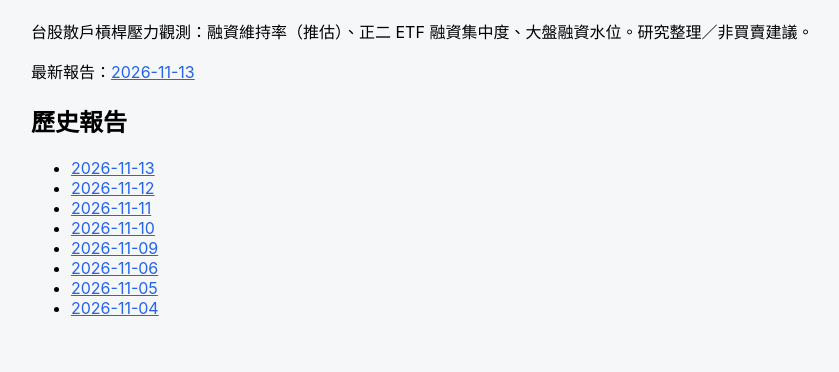
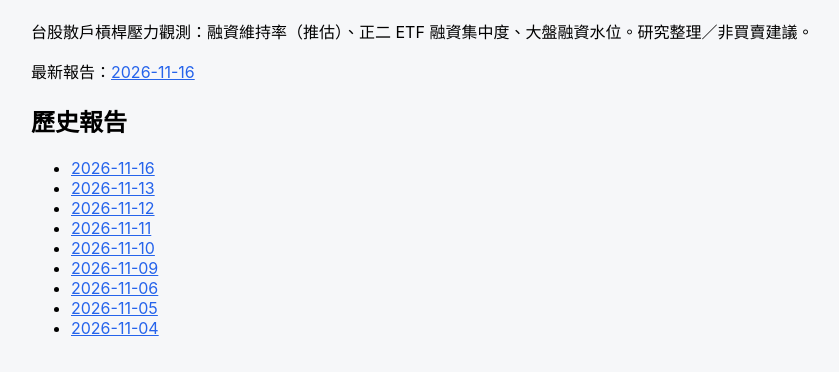
Before and after one commit to MasonLee3721/levradar, a plain HTML site: page index.html in a window 1280 px wide. Shown: the part 86-458 px from the top of the page, without its empty margins (179-1018 px from the left). Drawn offline with Linux system fonts and the light colour scheme.

Commit message:
levradar 20261116 (1/2)

```diff
--- a/index.html
+++ b/index.html
@@ -6,5 +6,5 @@
 .wrap{max-width:860px;margin:0 auto;padding:16px} a{color:#2563eb}</style></head>
 <body><div class="wrap"><h1>散戶槓桿雷達 LevRadar</h1>
 <p>台股散戶槓桿壓力觀測：融資維持率（推估）、正二 ETF 融資集中度、大盤融資水位。研究整理／非買賣建議。</p>
-<p>最新報告：<a href="reports/20261113/LEVRADAR.html">2026-11-13</a></p>
-<h2>歷史報告</h2><ul><li><a href="reports/20261113/LEVRADAR.html">2026-11-13</a></li><li><a href="reports/20261112/LEVRADAR.html">2026-11-12</a></li><li><a href="reports/20261111/LEVRADAR.html">2026-11-11</a></li><li><a href="reports/20261110/LEVRADAR.html">2026-11-10</a></li><li><a href="reports/20261109/LEVRADAR.html">2026-11-09</a></li><li><a href="reports/20261106/LEVRADAR.html">2026-11-06</a></li><li><a href="reports/20261105/LEVRADAR.html">2026-11-05</a></li><li><a href="reports/20261104/LEVRADAR.html">2026-11-04</a></li></ul></div></body></html>
+<p>最新報告：<a href="reports/20261116/LEVRADAR.html">2026-11-16</a></p>
+<h2>歷史報告</h2><ul><li><a href="reports/20261116/LEVRADAR.html">2026-11-16</a></li><li><a href="reports/20261113/LEVRADAR.html">2026-11-13</a></li><li><a href="reports/20261112/LEVRADAR.html">2026-11-12</a></li><li><a href="reports/20261111/LEVRADAR.html">2026-11-11</a></li><li><a href="reports/20261110/LEVRADAR.html">2026-11-10</a></li><li><a href="reports/20261109/LEVRADAR.html">2026-11-09</a></li><li><a href="reports/20261106/LEVRADAR.html">2026-11-06</a></li><li><a href="reports/20261105/LEVRADAR.html">2026-11-05</a></li><li><a href="reports/20261104/LEVRADAR.html">2026-11-04</a></li></ul></div></body></html>
```
